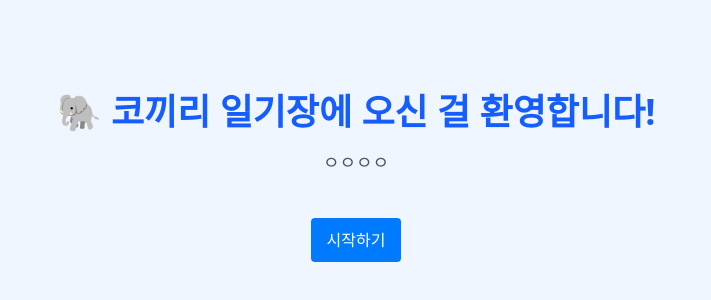
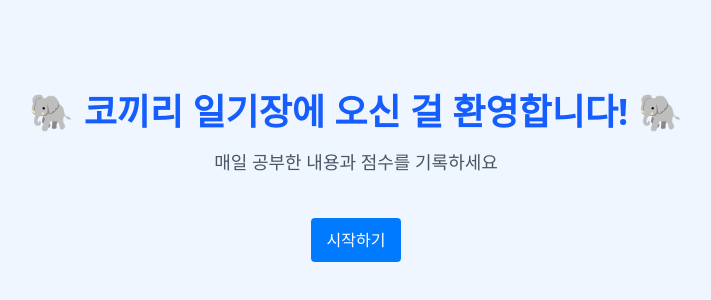
Before and after one commit to JeongeunLee2204/ElephantDiary_Frontend, a React (Vite) app: page / in a window 1280 px wide. Shown: the part 218-518 px from the top of the page, without its empty margins (284-995 px from the left). Built offline with nearby package versions, Linux system fonts and the light colour scheme; no server answers.

Commit message:
css 추가

```diff
--- a/src/pages/Home.tsx
+++ b/src/pages/Home.tsx
@@ -11,9 +11,11 @@ function Home() {
   return (
     <div className="flex flex-col items-center justify-center min-h-screen bg-blue-50 text-gray-800 p-4">
       <h1 className="text-3xl sm:text-4xl font-bold mb-4 text-blue-600">
-        🐘 코끼리 일기장에 오신 걸 환영합니다!
+        🐘 코끼리 일기장에 오신 걸 환영합니다! 🐘
       </h1>
-      <p className="text-lg text-gray-600 mb-8">ㅇㅇㅇㅇ</p>
+      <p className="text-lg text-gray-600 mb-8">
+        매일 공부한 내용과 점수를 기록하세요
+      </p>
       <Button label="시작하기" onClick={login} />
     </div>
   );
--- a/src/pages/List.tsx
+++ b/src/pages/List.tsx
@@ -2,6 +2,7 @@ import { useEffect, useState } from "react";
 import axios from "axios";
 import ListBlock from "../components/listBlock";
 import Navbar from "../components/navbar";
+
 interface Diary {
   id: number;
   title: string;
@@ -48,11 +49,16 @@ function List() {
   }, [user]);
 
   return (
-    <div>
+    <div className="min-h-screen bg-blue-50 text-gray-800">
       <Navbar />
-      <h2>{user ? `${user.name}님의 일기 목록` : "로그인 필요"}</h2>
+      <div className="max-w-3xl mx-auto p-6">
+        <h2 className="text-2xl font-bold mb-6 text-blue-600">
+          {user ? `${user.name}님의 일기 목록` : "로그인이 필요합니다"}
+        </h2>
+
         {diaries.length > 0 ? (
-        diaries.map((diary) => (
+          <div className="space-y-4">
+            {diaries.map((diary) => (
               <ListBlock
                 key={diary.id}
                 title={diary.title}
@@ -63,10 +69,14 @@ function List() {
                   console.log(`${diary.id}번 일기 클릭됨`);
                 }}
               />
-        ))
+            ))}
+          </div>
         ) : (
-        <p>아직 작성한 일기가 없습니다.</p>
+          <p className="text-gray-500 text-center bg-white rounded-lg shadow p-6">
+            아직 작성한 일기가 없습니다.
+          </p>
         )}
+      </div>
     </div>
   );
 }
```
Lines whose indentation alone changed are shown as unchanged.
